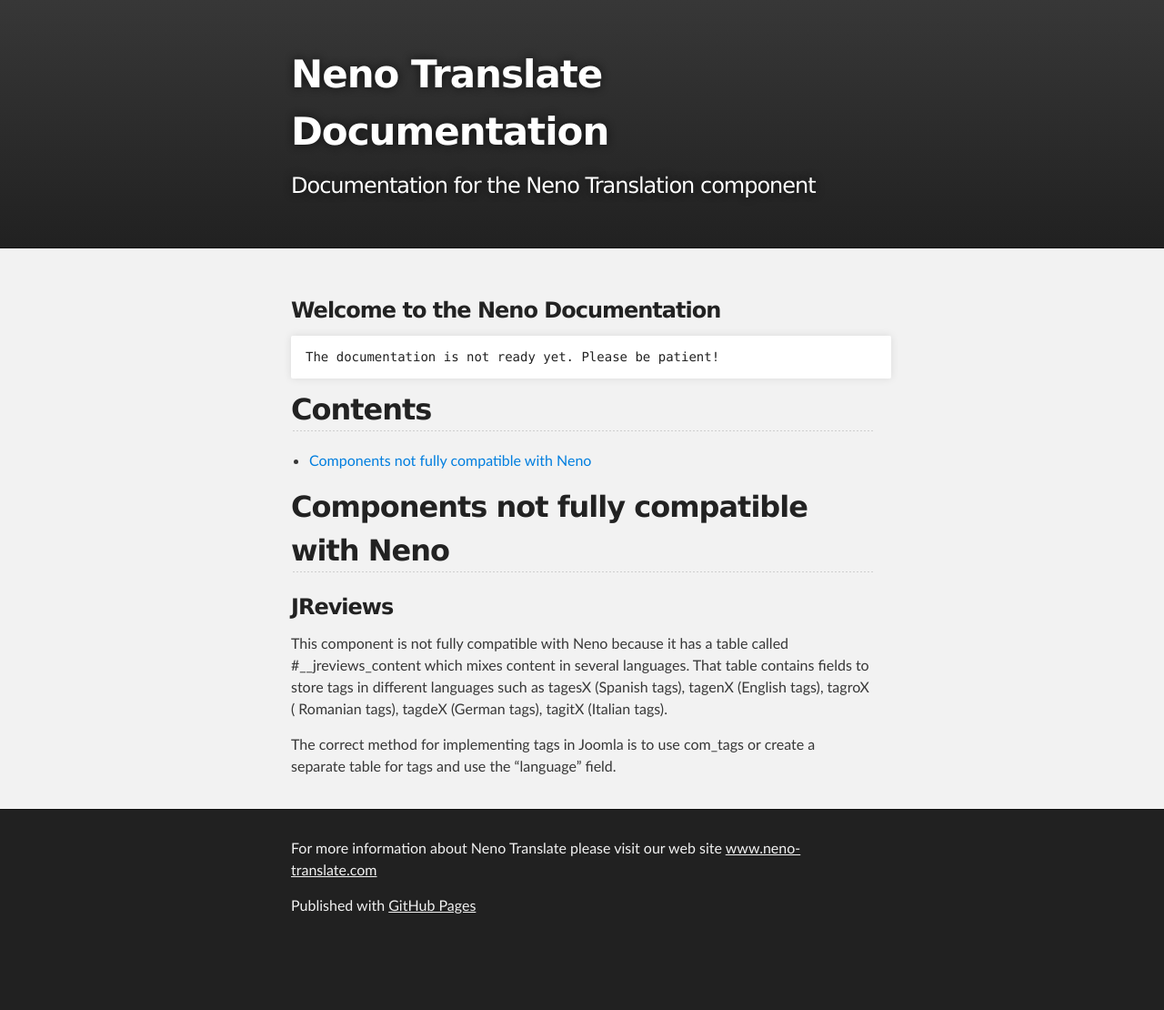
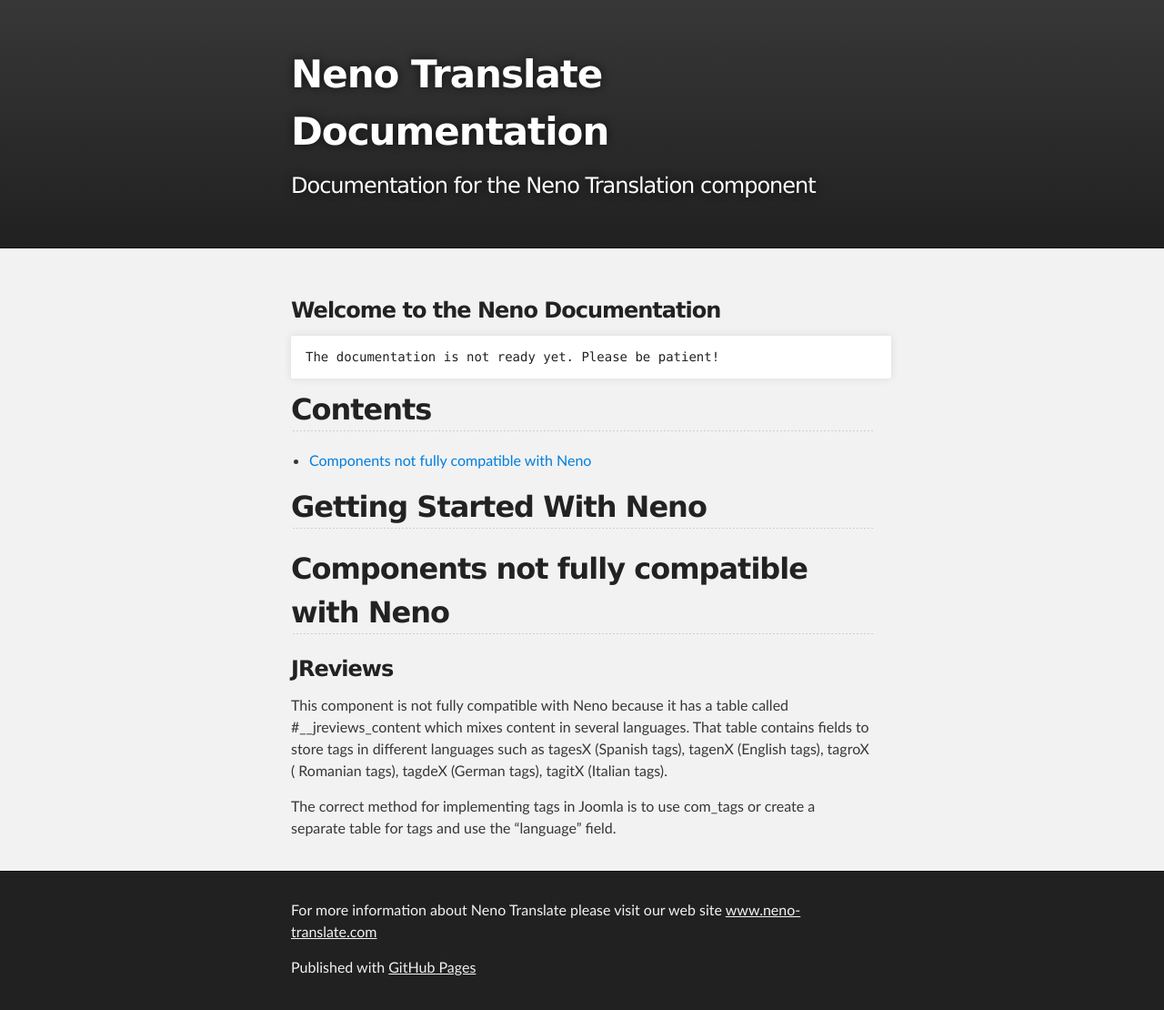
Before and after one commit to javigomez/neno, a Jekyll site: the page built from index.md, in a window 1280 px wide. Shown: the whole page at 91% size. Built offline with Jekyll 4.4.1, drawn with Linux system fonts in a browser that asks for light colours; Markdown is read by kramdown in place of the engine named in the settings; before the commit the page ends 1042 px from its top, so only the background shows below that.

Commit message:
Update index.md

```diff
--- a/index.md
+++ b/index.md
@@ -11,7 +11,7 @@ The documentation is not ready yet. Please be patient!
 ## Contents
 * [Components not fully compatible with Neno](#components-not-fully-compatible-with-neno)
 
-
+## Getting Started With Neno
 ## Components not fully compatible with Neno
 
 ### JReviews
```
